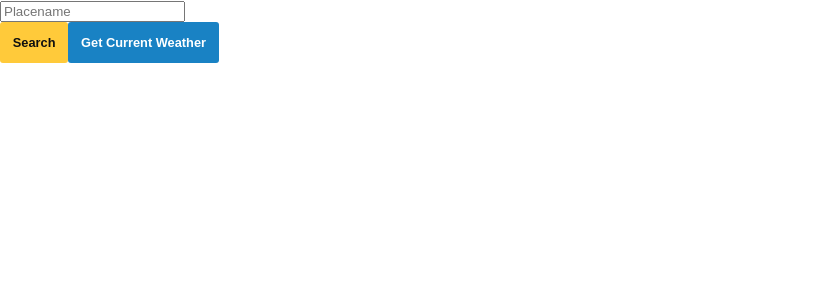
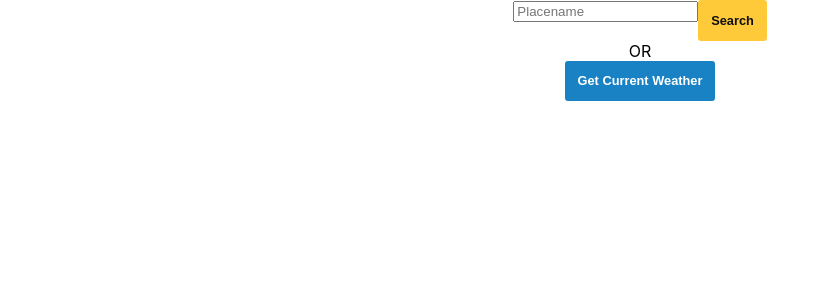
Before and after one commit to thetinygoat/react-weather-app, a React (Create React App) app: page / in a window 1280 px wide. Shown: the top 300 px of the page, without its empty margins (0-830 px from the left). Built offline with nearby package versions, Linux system fonts and the light colour scheme; no server answers.

Commit message:
fix update state immutably

```diff
--- a/src/App.js
+++ b/src/App.js
@@ -2,6 +2,19 @@ import React, { Component } from 'react';
 import Searchbar from './components/Searchbar/Searchbar';
 import Button from './components/Button/Button';
 import * as config from './config';
+import styled from 'styled-components';
+const Wrapper = styled.div`
+	display: flex;
+	justify-content: center;
+	flex-direction: column;
+	align-items: center;
+	text-align: center;
+`;
+
+const SearchBarWrapper = styled.div`
+	display: flex;
+	flex-direction: row;
+`;
 
 class App extends Component {
 	state = {
@@ -20,31 +33,45 @@ class App extends Component {
 			}&lon=${this.state.lon}&APPID=${config.API_KEY}`
 		).then(res => {
 			res.json().then(data => {
-				console.log(Math.floor(data.main.temp - 273.15));
+				console.log(data);
+				const newType = data.weather[0].main;
+				const newTemp = Math.floor(data.main.temp - 273.15);
+				const newState = {
+					...this.state,
+					type: newType,
+					temp: newTemp
+				};
+				this.setState(newState, () => {
+					console.log(this.state);
+				});
 			});
 		});
 	};
 	setPosition = position => {
 		console.log(position.coords.latitude);
 		console.log(position.coords.longitude);
-		this.setState({
+		const newState = {
 			...this.state,
 			lat: position.coords.latitude,
 			lon: position.coords.longitude
-		});
+		};
+		this.setState(newState);
 	};
 	getLocation = () => {
 		navigator.geolocation.getCurrentPosition(this.setPosition);
 	};
 	render() {
 		return (
-			<div>
-				<Searchbar />
-				<Button>Search</Button>
+			<Wrapper>
+				<SearchBarWrapper>
+					<Searchbar />
+					<Button>Search</Button>
+				</SearchBarWrapper>
+				OR
 				<Button clicked={this.handleWeatherFetch} search>
 					Get Current Weather
 				</Button>
-			</div>
+			</Wrapper>
 		);
 	}
 }
```
